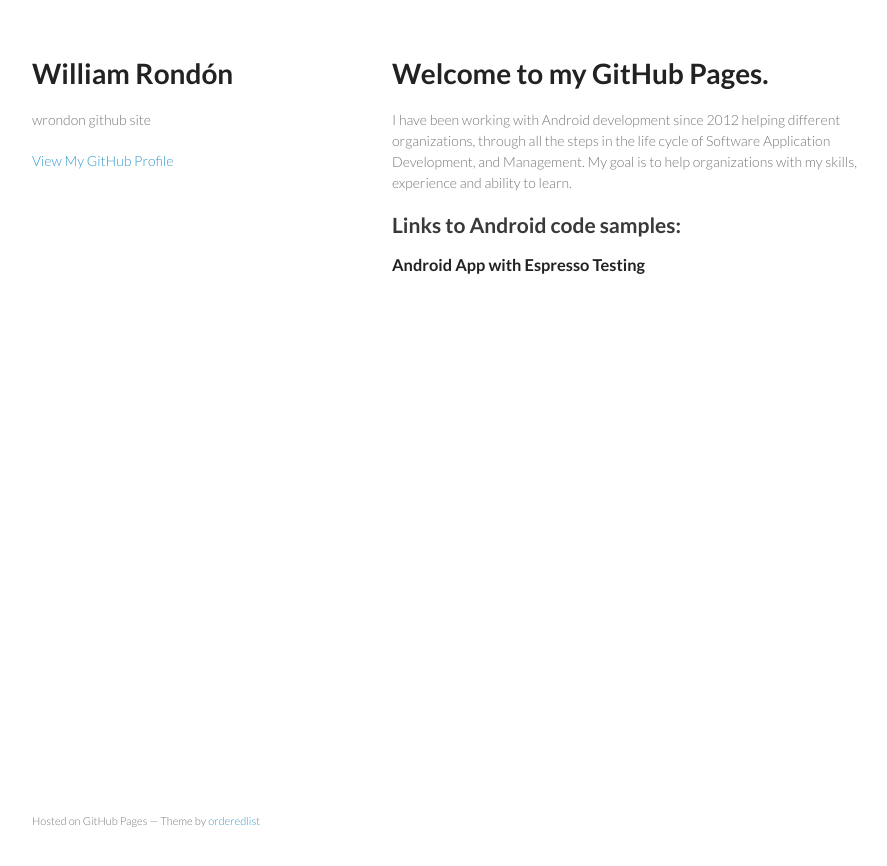
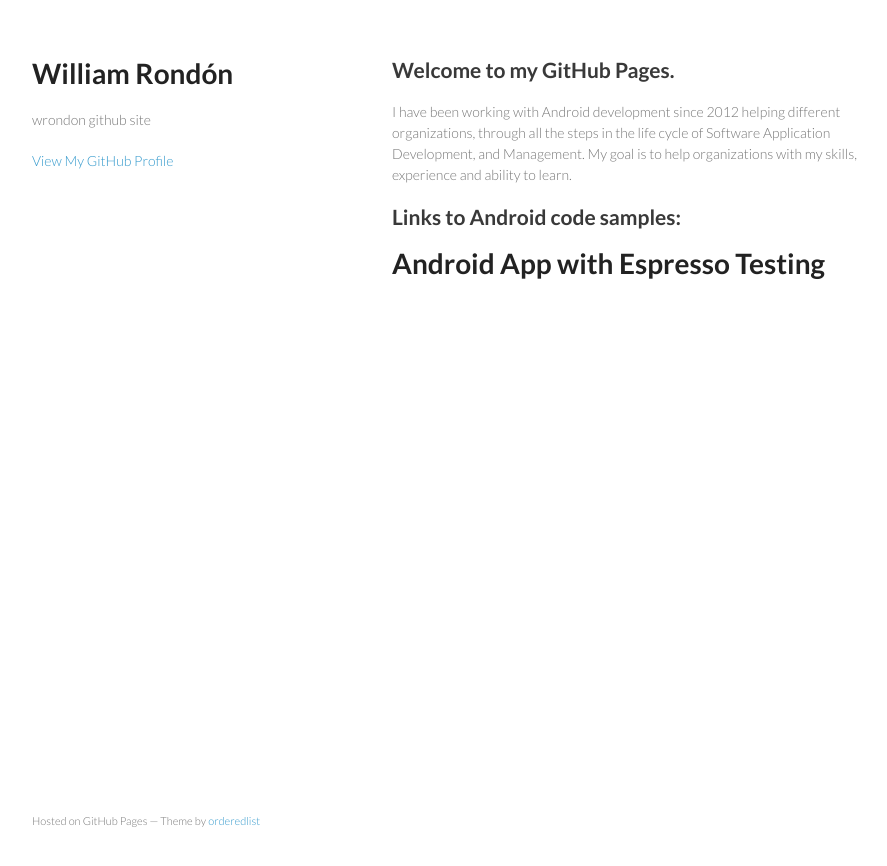
Before and after one commit to wrondon/wrondon.github.io, a Jekyll site: the page index.html, which Jekyll copies as it is, in a window 1280 px wide. Shown: the top 866 px of the page, without its empty margins (178-1065 px from the left). Built offline with Jekyll 4.4.1, drawn with Linux system fonts in a browser that asks for light colours.

Commit message:
Replace master branch with page content via GitHub

```diff
--- a/index.html
+++ b/index.html
@@ -23,17 +23,17 @@
 
       </header>
       <section>
-        <h1>
-<a id="welcome-to-my-github-pages" class="anchor" href="#welcome-to-my-github-pages" aria-hidden="true"><span class="octicon octicon-link"></span></a>Welcome to my GitHub Pages.</h1>
+        <h2>
+<a id="welcome-to-my-github-pages" class="anchor" href="#welcome-to-my-github-pages" aria-hidden="true"><span class="octicon octicon-link"></span></a>Welcome to my GitHub Pages.</h2>
 
 <p>I have been working with Android development since 2012 helping different organizations, through all the steps in the life cycle of Software Application Development, and Management. My goal is to help organizations with my skills, experience and ability to learn.</p>
 
 <h2>
 <a id="links-to-android-code-samples" class="anchor" href="#links-to-android-code-samples" aria-hidden="true"><span class="octicon octicon-link"></span></a>Links to Android code samples:</h2>
 
-<h3>
+<h1>
 <a id="android-app-with-espresso-testing" class="anchor" href="#android-app-with-espresso-testing" aria-hidden="true"><span class="octicon octicon-link"></span></a><a href="https://github.com/wrondon/AppWithEspresso"><strong>Android App with Espresso Testing</strong></a>
-</h3>
+</h1>
       </section>
       <footer>
         <p><small>Hosted on GitHub Pages &mdash; Theme by <a href="https://github.com/orderedlist">orderedlist</a></small></p>
--- a/params.json
+++ b/params.json
@@ -1 +1 @@
-{"name":"William Rondón","tagline":"wrondon github site","body":"#Welcome to my GitHub Pages.\r\nI have been working with Android development since 2012 helping different organizations, through all the steps in the life cycle of Software Application Development, and Management. My goal is to help organizations with my skills, experience and ability to learn.\r\n\r\n## Links to Android code samples:\r\n\r\n### [**Android App with Espresso Testing**](https://github.com/wrondon/AppWithEspresso)\r\n\r\n\r\n","google":"","note":"Don't delete this file! It's used internally to help with page regeneration."}
+{"name":"William Rondón","tagline":"wrondon github site","body":"## Welcome to my GitHub Pages.\r\nI have been working with Android development since 2012 helping different organizations, through all the steps in the life cycle of Software Application Development, and Management. My goal is to help organizations with my skills, experience and ability to learn.\r\n\r\n## Links to Android code samples:\r\n\r\n# [**Android App with Espresso Testing**](https://github.com/wrondon/AppWithEspresso)\r\n\r\n\r\n","google":"","note":"Don't delete this file! It's used internally to help with page regeneration."}
```
